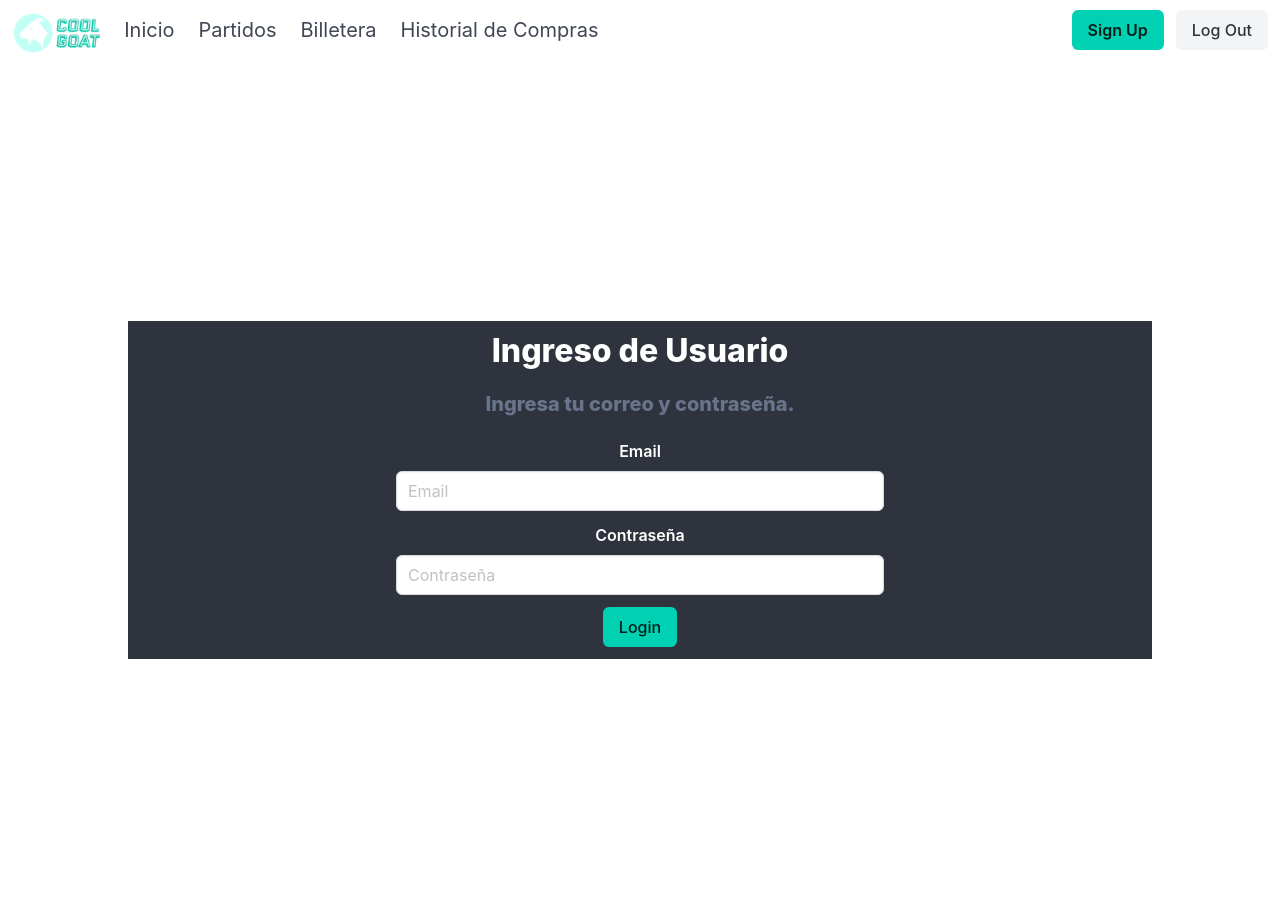
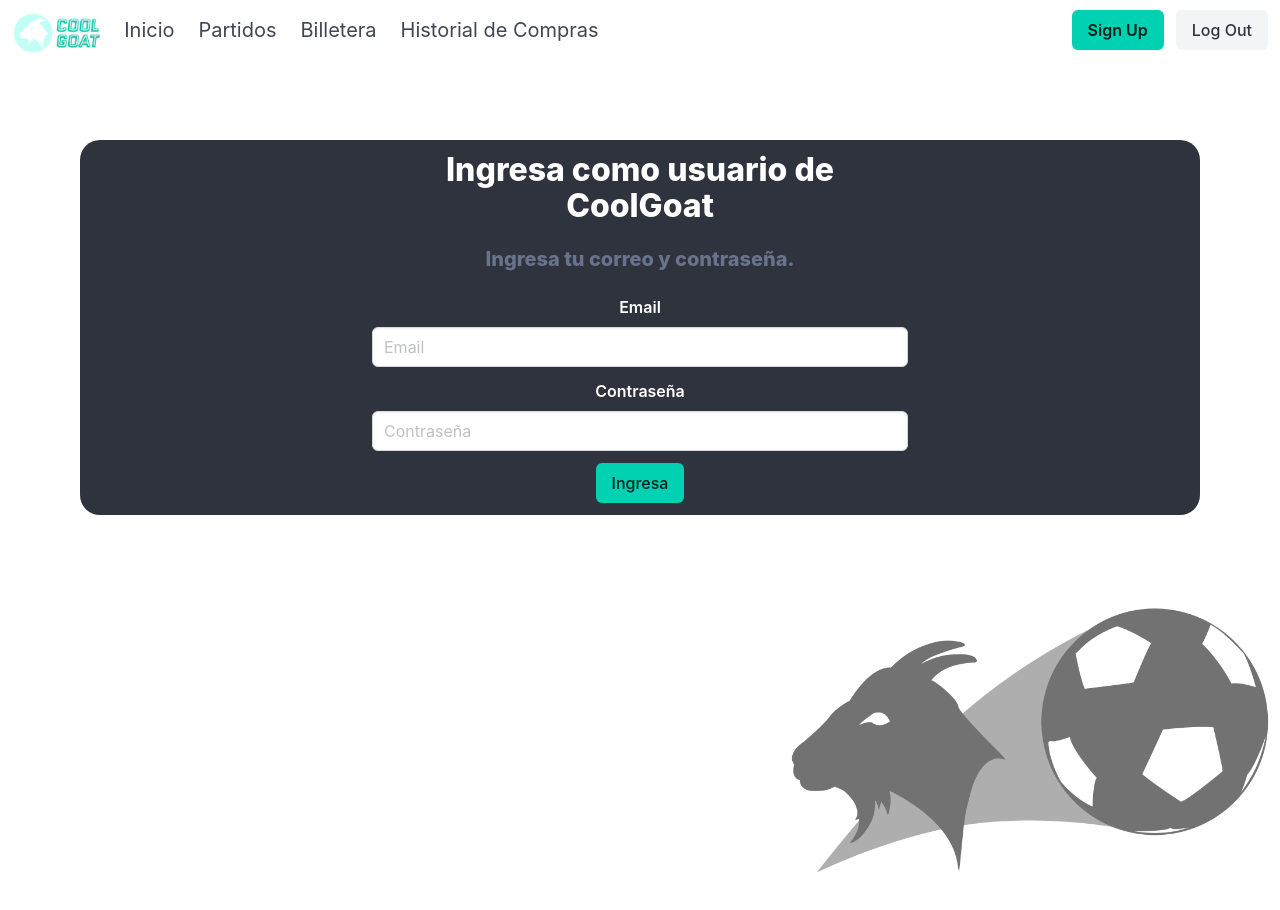
Before and after one commit to mojojitos/IIC2173_grupo11_Frontend, a React (Create React App) app: page /login in a window 1280 px wide. Shown: the top 910 px of the page. Built offline with nearby package versions, Linux system fonts and the light colour scheme.

Commit message:
login/signup aesthetic changes

```diff
--- a/src/components/Login/Login.jsx
+++ b/src/components/Login/Login.jsx
@@ -34,11 +34,11 @@ const Login = () => {
         };
 
     return (
-        <div className="hero is-fullheight">
-            <div className="hero-body">
+        <div class="container-login">
+        <div className="hero is-medium-height">
                 <div className="container has-text-centered has-background-dark">
                     <div className="column is-6 is-offset-3">
-                        <h3 className="title is-3 has-text-white">Ingreso de Usuario</h3>
+                        <h3 className="title is-3 has-text-white">Ingresa como usuario de CoolGoat</h3>
                         <div className="title has-text-grey is-5">Ingresa tu correo y contraseña.</div>
                         <form onSubmit={handleSubmit}>
                             <div className="field">
@@ -68,7 +68,7 @@ const Login = () => {
                             <div className="field">
                                 <div className="control">
                                     <button className="button is-primary" type="submit">
-                                        Login
+                                        Ingresa
                                     </button>
                                 </div>
                             </div>
@@ -77,6 +77,9 @@ const Login = () => {
                     </div>
                 </div>
             </div>
+            <footer class="footer-background">
+                <img src="/background-icon.png" alt="background-icon" />
+            </footer>
         </div>
     );
 };
--- a/src/components/Login/Login.scss
+++ b/src/components/Login/Login.scss
@@ -0,0 +1,11 @@
+.container {
+    border-radius: 20px;
+    margin-top: 10px;
+}
+
+.footer-background {
+    background-size: cover;
+    margin-left: auto;
+    width: 500px;
+    margin-top: auto;
+}
--- a/src/components/Signup/Signup.jsx
+++ b/src/components/Signup/Signup.jsx
@@ -31,7 +31,9 @@ const Signup = () => {
 
     return (
         <div className="container-signup">
-            <div className="columns is-centered">
+            <h2 className="title">Registrate con nosotros</h2>
+            <div class="form-footer-background">
+                <div className="formulario columns is-centered">
                     <div className="column is-half">
                         <form onSubmit={handleSubmit}>
                             <div className="field">
@@ -86,9 +88,9 @@ const Signup = () => {
                                     />
                                 </div>
                             </div>
-                        <div className="field">
+                            <div className="field ">
                                 <div className="control">
-                                <button className="button is-primary" type="submit">Sign In</button>
+                                    <button className="button is-primary" type="submit">Registrate</button>
                                 </div>
                             </div>
                         </form>
@@ -96,6 +98,10 @@ const Signup = () => {
                     </div>
                 </div>
             </div>
+            <footer class="footer-background">
+                <img src="/background-icon.png" alt="background-icon" />
+            </footer>
+        </div>
     );
 };
 
--- a/src/components/Signup/Signup.scss
+++ b/src/components/Signup/Signup.scss
@@ -1,3 +1,14 @@
 .container-signup {
-    margin: 100px;
+    margin: 30px;
 }
+
+.form-footer-container {
+    position: relative;
+}
+
+.footer-background {
+    background-size: cover;
+    margin-left: auto;
+    width: 500px;
+    margin-top: auto;
+}
```
Also changed, not shown: public/background-icon.png (added). Lines whose indentation alone changed are shown as unchanged.
